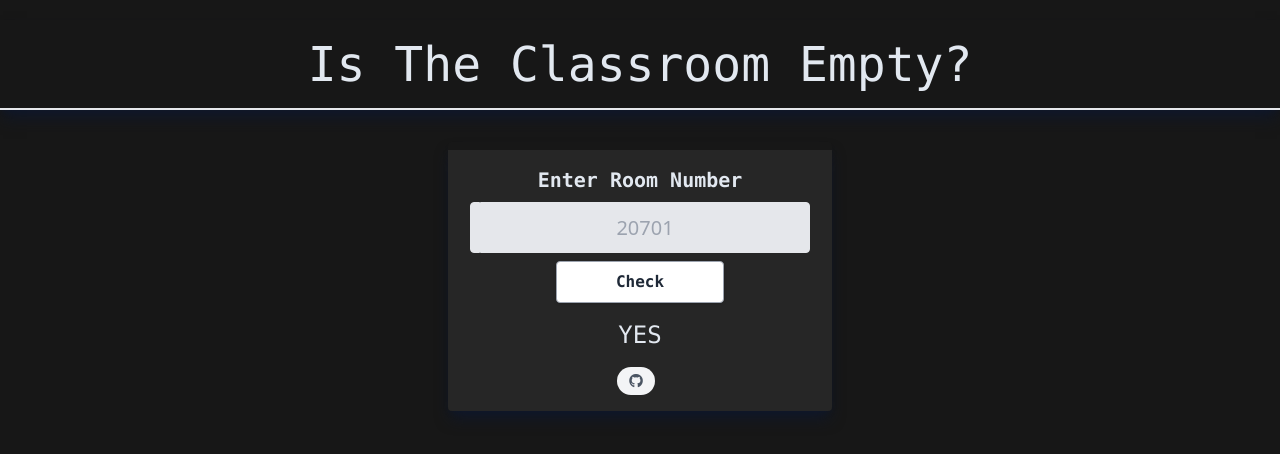
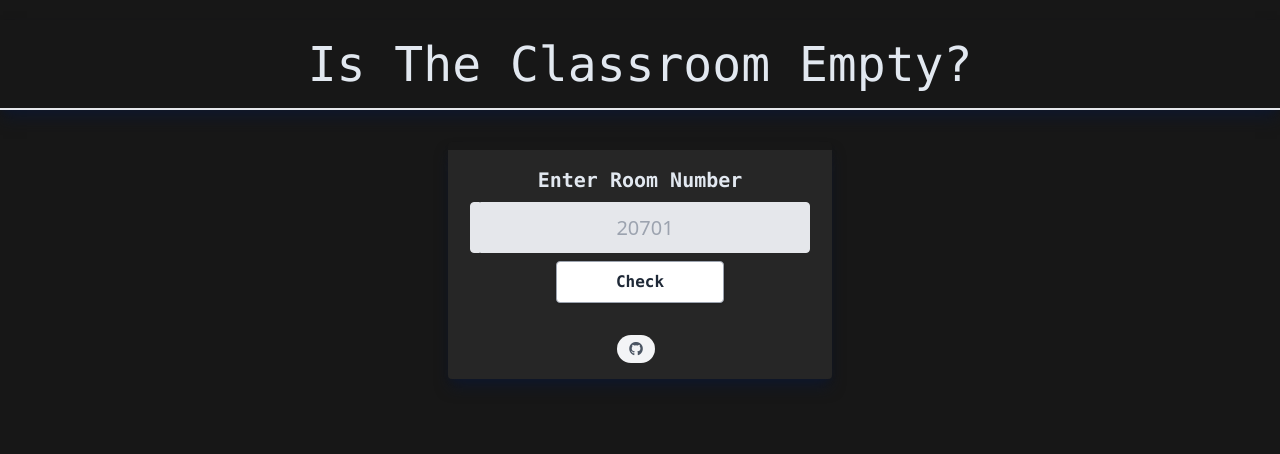
Before and after one commit to nur-zaman/isTheClassroomEmpty, a plain HTML site: page index.html in a window 1280 px wide. Drawn offline with nearby package versions, Linux system fonts and the light colour scheme.

Commit message:
Update index.html

```diff
--- a/index.html
+++ b/index.html
@@ -48,11 +48,11 @@
           </p>
         </div>
 
-        <div id="result" class=" w-full text-center text-2xl bg-neutral-800 ">YES</div>
+        <div id="result" class=" w-full text-center text-2xl bg-neutral-800 "></div>
 
         <div class="flex items-end justify-center px-6 py-4 h-auto bg-neutral-800 ">
 
-            <span class="inline-block bg-gray-100 rounded-full px-3 py-1 text-sm font-semibold text-gray-600 mr-2"><i class="fab fa-github"></i></span>
+          <a href="http://github.com/nur-zaman" target="_blank"><span class="inline-block bg-gray-100 rounded-full px-3 py-1 text-sm font-semibold text-gray-600 mr-2"><i class="fab fa-github"></i></span></a>
 
 
         </div>
```
